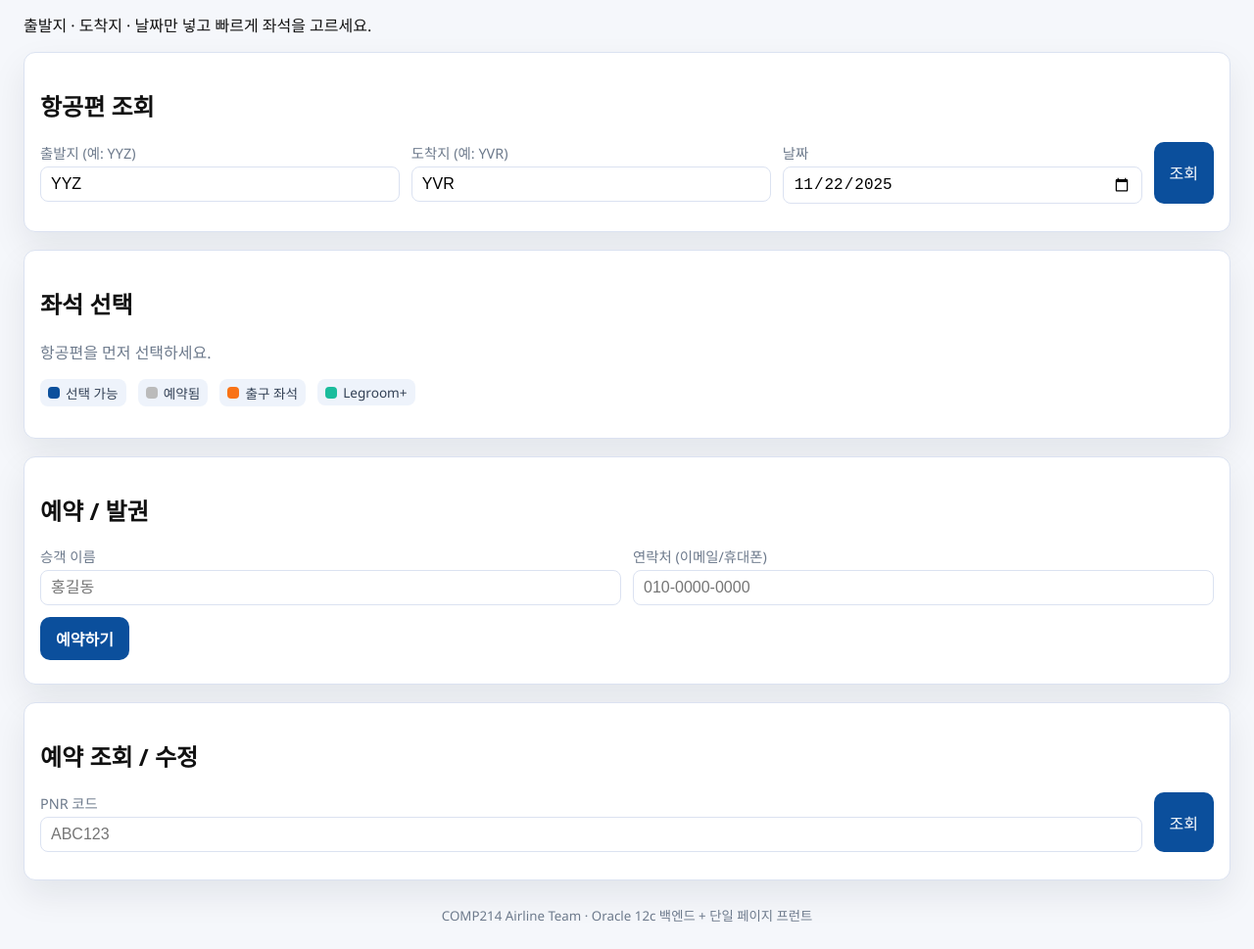
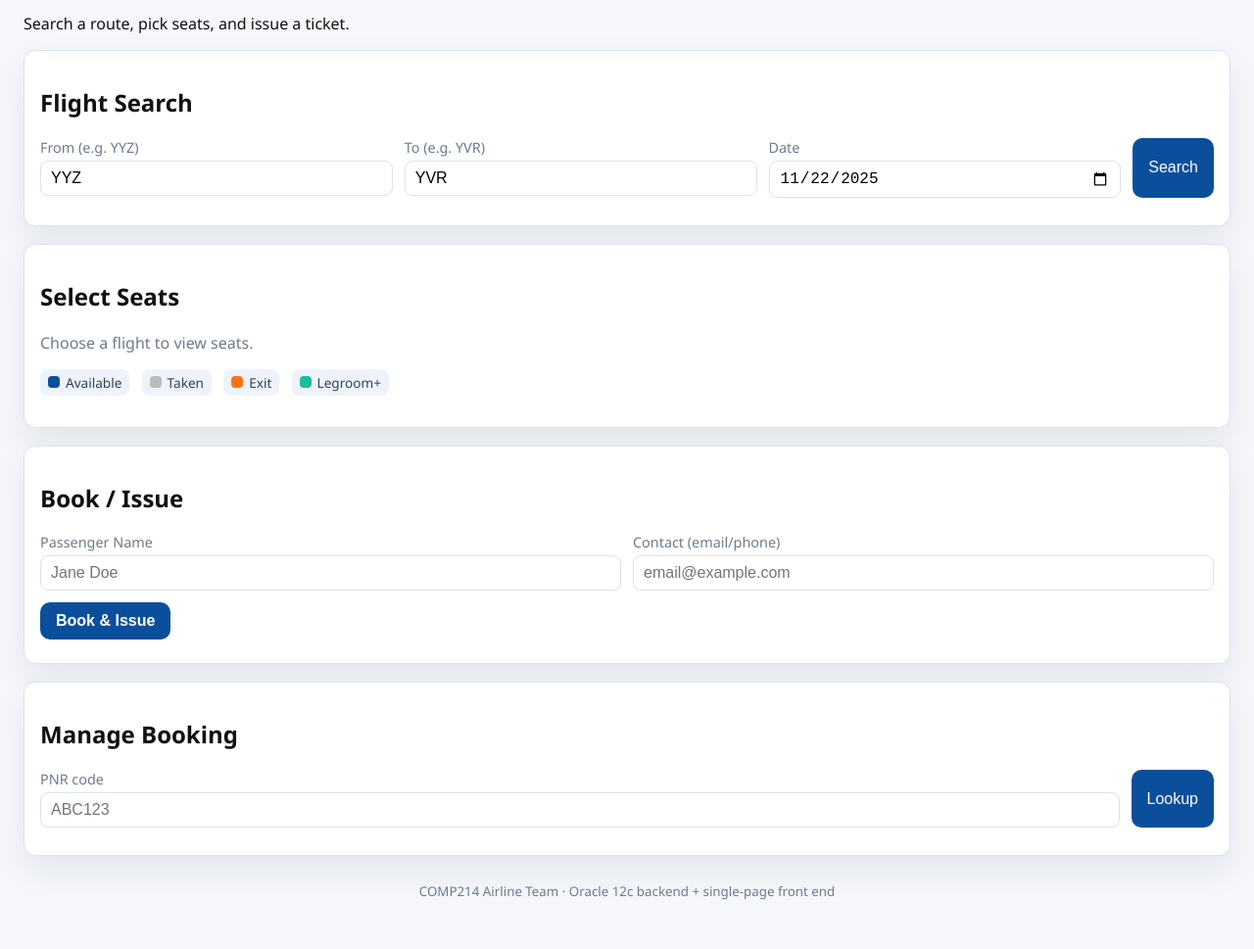
Before and after one commit to Eddie000321/AirlineSystem, a website: page public/index.html in a window 1280 px wide. Shown: the part 70-1039 px from the top of the page at 98% size. After the commit the page ends 1014 px from the top, so only its background shows below. Drawn offline with Linux system fonts and the light colour scheme.

Commit message:
Update index.html for English localization and improve accessibility; enhance error message in pool.js for clearer connection settings guidance.

```diff
--- a/public/index.html
+++ b/public/index.html
@@ -9,76 +9,76 @@
   <body>
     <header>
       <h1>Airline Ticketing Portal</h1>
-      <p>출발지 · 도착지 · 날짜만 넣고 빠르게 좌석을 고르세요.</p>
+      <p>Search a route, pick seats, and issue a ticket.</p>
     </header>
 
     <section class="card">
-      <h2>항공편 조회</h2>
+      <h2>Flight Search</h2>
       <div class="form-row">
-        <label>출발지 (예: YYZ)
+        <label>From (e.g. YYZ)
           <input id="from" maxlength="3" value="YYZ" />
         </label>
-        <label>도착지 (예: YVR)
+        <label>To (e.g. YVR)
           <input id="to" maxlength="3" value="YVR" />
         </label>
-        <label>날짜
+        <label>Date
           <input id="date" type="date" />
         </label>
-        <button id="searchBtn">조회</button>
+        <button id="searchBtn">Search</button>
       </div>
       <div id="flights"></div>
     </section>
 
     <section class="card" id="seatSection">
-      <h2>좌석 선택</h2>
-      <div id="selectedFlight" class="info-line">항공편을 먼저 선택하세요.</div>
+      <h2>Select Seats</h2>
+      <div id="selectedFlight" class="info-line">Choose a flight to view seats.</div>
       <div id="cabinTabs" class="tabs"></div>
       <div id="seatLegend">
-        <span class="legend available">선택 가능</span>
-        <span class="legend taken">예약됨</span>
-        <span class="legend exit">출구 좌석</span>
+        <span class="legend available">Available</span>
+        <span class="legend taken">Taken</span>
+        <span class="legend exit">Exit</span>
         <span class="legend extra">Legroom+</span>
       </div>
       <div id="seatMap" class="seat-map"></div>
     </section>
 
     <section class="card">
-      <h2>예약 / 발권</h2>
+      <h2>Book / Issue</h2>
       <div class="form-row">
-        <label>승객 이름
-          <input id="passengerName" placeholder="홍길동" />
+        <label>Passenger Name
+          <input id="passengerName" placeholder="Jane Doe" />
         </label>
-        <label>연락처 (이메일/휴대폰)
-          <input id="passengerContact" placeholder="010-0000-0000" />
+        <label>Contact (email/phone)
+          <input id="passengerContact" placeholder="email@example.com" />
         </label>
       </div>
-      <button id="bookBtn" class="primary">예약하기</button>
+      <button id="bookBtn" class="primary">Book & Issue</button>
       <div id="bookingResult" class="info-line"></div>
     </section>
 
     <section class="card">
-      <h2>예약 조회 / 수정</h2>
+      <h2>Manage Booking</h2>
       <div class="form-row">
-        <label>PNR 코드
+        <label>PNR code
           <input id="pnrLookup" maxlength="6" placeholder="ABC123" />
         </label>
-        <button id="lookupBtn">조회</button>
+        <button id="lookupBtn">Lookup</button>
       </div>
       <div id="managePanel" class="manage-panel hidden">
         <div id="bookingSummary"></div>
         <div class="form-row">
-          <label>새 좌석
+          <label>New seat
             <input id="newSeat" maxlength="4" placeholder="12A" />
           </label>
-          <button id="changeSeatBtn">좌석 변경</button>
-          <button id="cancelBtn" class="danger">예약 취소</button>
+          <button id="changeSeatBtn">Change Seat</button>
+          <button id="cancelBtn" class="danger">Cancel Booking</button>
         </div>
         <div id="manageResult" class="info-line"></div>
       </div>
     </section>
 
     <footer>
-      <small>COMP214 Airline Team · Oracle 12c 백엔드 + 단일 페이지 프런트</small>
+      <small>COMP214 Airline Team · Oracle 12c backend + single-page front end</small>
     </footer>
     <script src="app.js"></script>
   </body>
```
Also changed, not shown: src/db/pool.js (+6 -1 lines).
